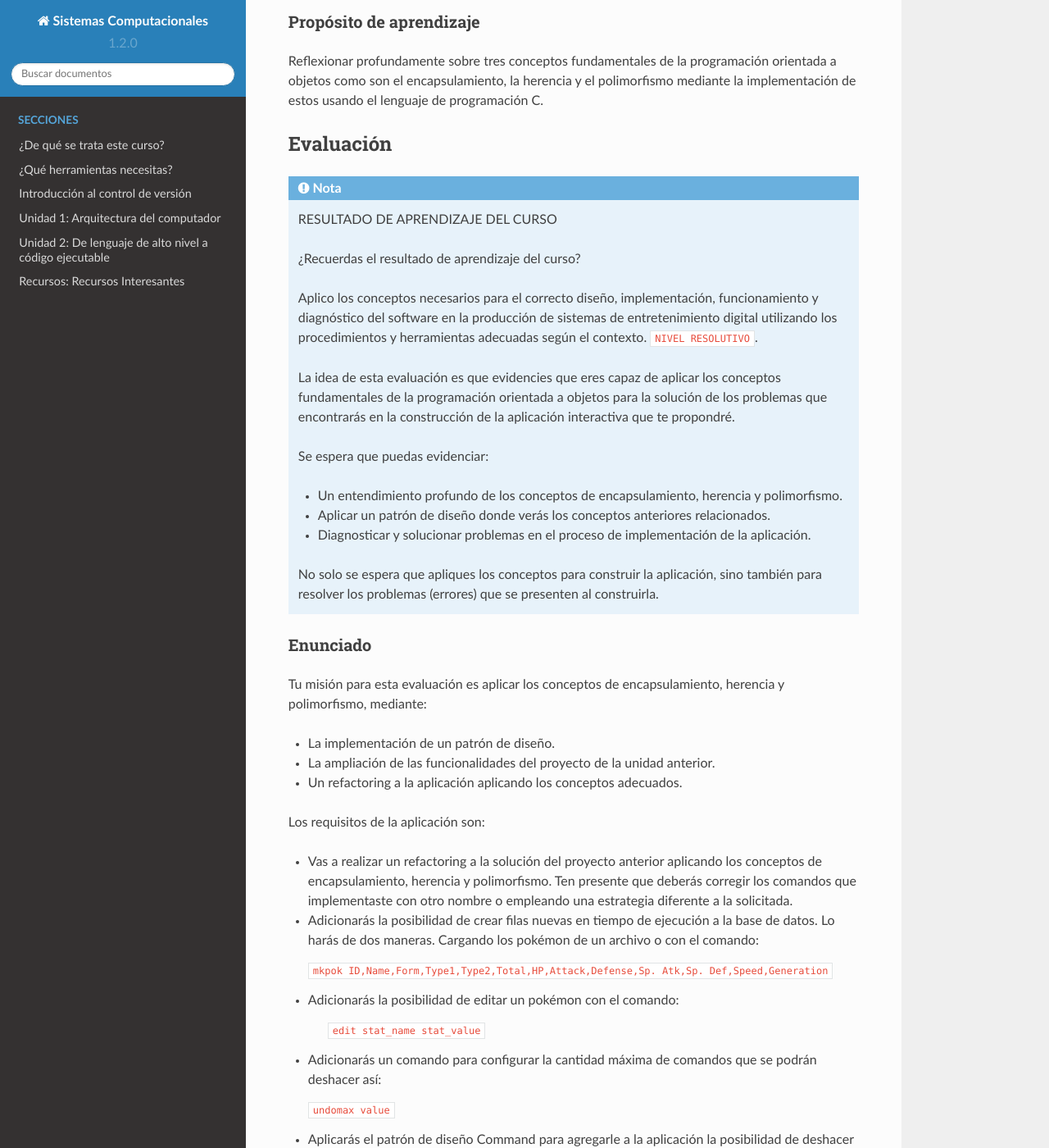
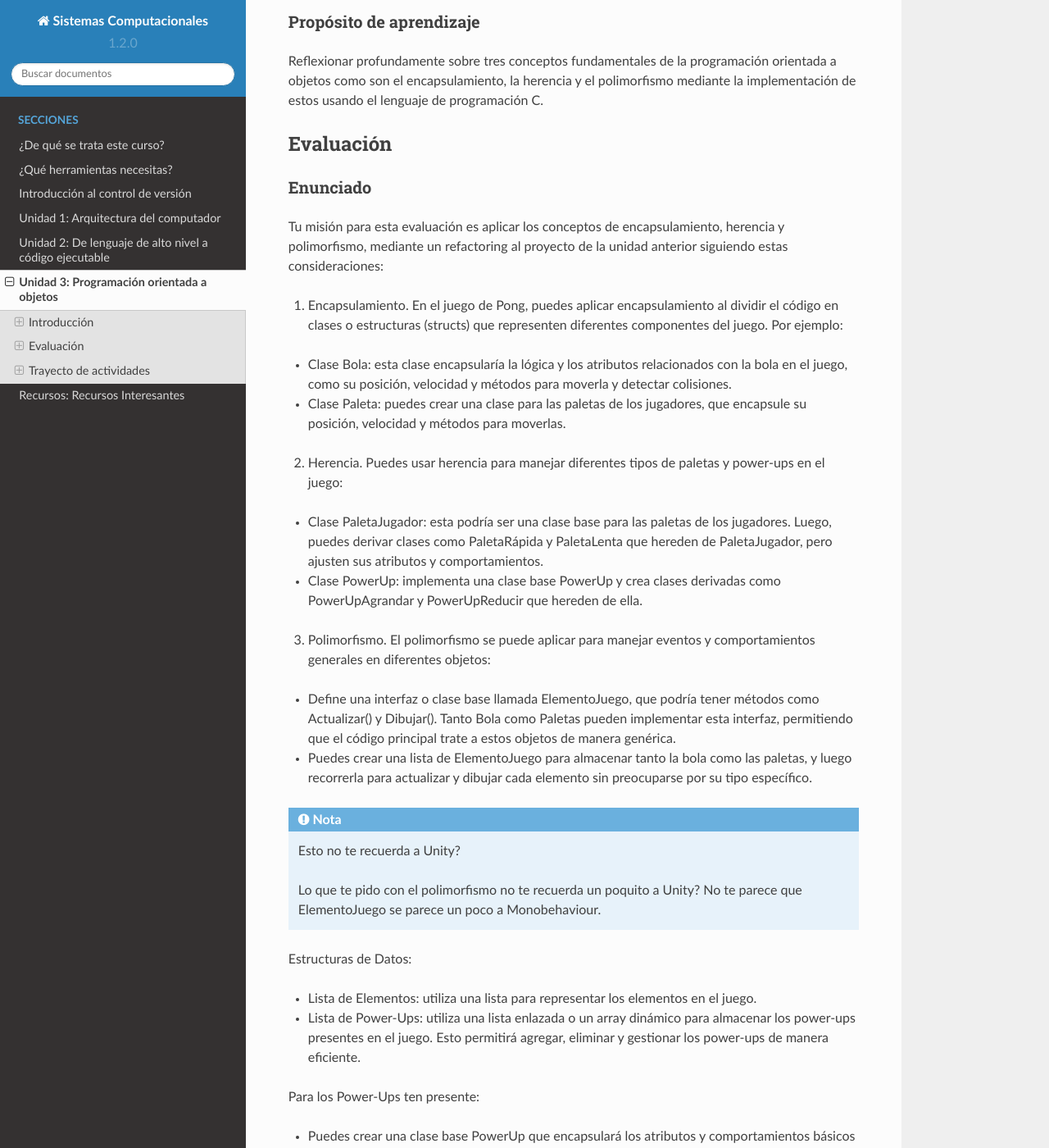
Before and after one commit to juanferfranco/SistemasComputacionales, a Sphinx documentation site: the page built from docs/_unidad3/unidad3.rst, in a window 1280 px wide and 1400 px high, scrolled down 395 px. Shown: the whole window at 82% size. Built offline with Sphinx 7.4.7 and the Read the Docs theme 2.0.0, drawn with Linux system fonts in a browser that asks for light colours; some of the changed text lies outside the part shown.

Commit message:
Add unit 3

```diff
--- a/docs/_unidad3/unidad3.rst
+++ b/docs/_unidad3/unidad3.rst
@@ -23,89 +23,105 @@ usando el lenguaje de programación C.
 Evaluación
 -----------------------------------
 
-.. note:: RESULTADO DE APRENDIZAJE DEL CURSO
-
-  ¿Recuerdas el resultado de aprendizaje del curso?
-
-  Aplico los conceptos necesarios para el correcto diseño, implementación,
-  funcionamiento y diagnóstico del software en la producción de sistemas de
-  entretenimiento digital utilizando los procedimientos y herramientas
-  adecuadas según el contexto. ``NIVEL RESOLUTIVO``.
-
-  La idea de esta evaluación es que evidencies que eres capaz de aplicar
-  los conceptos fundamentales de la programación orientada a objetos para la
-  solución de los problemas que encontrarás en la construcción de la
-  aplicación interactiva que te propondré.
-
-  Se espera que puedas evidenciar:
-
-  * Un entendimiento profundo de los conceptos de encapsulamiento, herencia y polimorfismo.
-  * Aplicar un patrón de diseño donde verás los conceptos anteriores relacionados.
-  * Diagnosticar y solucionar problemas en el proceso de implementación de la aplicación.
-
-  No solo se espera que apliques los conceptos para construir la aplicación, sino
-  también para resolver los problemas (errores) que se presenten al construirla.
-
 Enunciado
 ************
 
 Tu misión para esta evaluación es aplicar los conceptos de encapsulamiento, herencia y polimorfismo,
-mediante:
+mediante un refactoring al proyecto de la unidad anterior siguiendo estas consideraciones:
 
-* La implementación de un patrón de diseño.
-* La ampliación de las funcionalidades del proyecto de la unidad anterior.
-* Un refactoring a la aplicación aplicando los conceptos adecuados.
+1. Encapsulamiento. En el juego de Pong, puedes aplicar encapsulamiento al dividir el código en clases o
+   estructuras (structs) que representen diferentes componentes del juego. Por ejemplo:
 
-Los requisitos de la aplicación son:
+* Clase Bola: esta clase encapsularía la lógica y los atributos relacionados con la bola en
+  el juego, como su posición, velocidad y métodos para moverla y detectar colisiones.
+* Clase Paleta: puedes crear una clase para las paletas de los jugadores, que encapsule su
+  posición, velocidad y métodos para moverlas.
 
-* Vas a realizar un refactoring a la solución del proyecto anterior aplicando los conceptos
-  de encapsulamiento, herencia y polimorfismo. Ten presente que deberás corregir los comandos
-  que implementaste con otro nombre o empleando una estrategia diferente a la solicitada.
-* Adicionarás la posibilidad de crear filas nuevas en tiempo de ejecución a la base de datos.
-  Lo harás de dos maneras. Cargando los pokémon de un archivo o con el comando:
+2. Herencia. Puedes usar herencia para manejar diferentes tipos de paletas y power-ups en el juego:
 
-  ``mkpok ID,Name,Form,Type1,Type2,Total,HP,Attack,Defense,Sp. Atk,Sp. Def,Speed,Generation``
+* Clase PaletaJugador: esta podría ser una clase base para las paletas de los jugadores.
+  Luego, puedes derivar clases como PaletaRápida y PaletaLenta que hereden de PaletaJugador,
+  pero ajusten sus atributos y comportamientos.
+* Clase PowerUp: implementa una clase base PowerUp y crea clases derivadas como
+  PowerUpAgrandar y PowerUpReducir que hereden de ella.
 
-* Adicionarás la posibilidad de editar un pokémon con el comando:
+3. Polimorfismo. El polimorfismo se puede aplicar para manejar eventos y comportamientos
+   generales en diferentes objetos:
 
-    ``edit stat_name stat_value``
+* Define una interfaz o clase base llamada ElementoJuego, que podría tener métodos como
+  Actualizar() y Dibujar(). Tanto Bola como Paletas pueden implementar esta interfaz,
+  permitiendo que el código principal trate a estos objetos de manera genérica.
+* Puedes crear una lista de ElementoJuego para almacenar tanto la bola como las paletas,
+  y luego recorrerla para actualizar y dibujar cada elemento sin preocuparse por su tipo específico.
 
-* Adicionarás un comando para configurar la cantidad máxima de comandos que se podrán deshacer así:
+.. nota:: Esto no te recuerda a Unity?
 
-  ``undomax value``
+    Lo que te pido con el polimorfismo no te recuerda un poquito a Unity? No te parece
+    que ElementoJuego se parece un poco a Monobehaviour.
 
-* Aplicarás el patrón de diseño Command para agregarle a la aplicación la posibilidad de deshacer
-  los últimos n comandos:
+Estructuras de Datos:
 
-  ``undo n``
+* Lista de Elementos: utiliza una lista para representar los elementos en el juego.
+* Lista de Power-Ups: utiliza una lista enlazada o un array dinámico para almacenar los
+  power-ups presentes en el juego. Esto permitirá agregar, eliminar y gestionar los power-ups
+  de manera eficiente.
+
+Para los Power-Ups ten presente:
+
+* Puedes crear una clase base PowerUp que encapsulará los atributos y comportamientos
+  básicos de todos los power-ups. Esta clase podría tener métodos como
+  AplicarEfecto() y Desactivar().
+* Define Power-Ups específicos. Deriva clases específicas de PowerUp para representar diferentes
+  tipos de power-ups. Cada clase derivada podría tener atributos adicionales y un
+  comportamiento único cuando se activa.
+
+Generación de Power-Ups:
+
+En tu juego, puedes generar power-ups en momentos específicos (por ejemplo, cuando la bola
+choca con ciertas áreas de la pantalla) o aleatoriamente durante el juego. Cuando se genere un
+power-up, crea una instancia de una de las clases derivadas y configura sus atributos según el
+tipo de efecto que deseas.
+
+Aplicación y Efecto:
+
+Cuando un jugador atrapa un power-up (por ejemplo, al hacer que la paleta colisione
+con el power-up), puedes activar el efecto correspondiente llamando al método
+AplicarEfecto() del power-up.
+
+Temporización y Desactivación:
+
+Al aplicar un efecto, el power-up puede tener una duración limitada. Configura un temporizador
+interno y desactiva el power-up después de cierto tiempo llamando al método Desactivar(). Esto
+podría revertir el efecto o simplemente hacer que el power-up desaparezca.
+
+Gestión de Power-Ups:
+
+Puedes mantener una lista de power-ups activos en el juego. En cada ciclo de actualización del
+juego, verifica si algún power-up ha alcanzado su tiempo límite y desactívalo. Si un power-up
+está activo, actualiza su estado y efecto en cada ciclo.
+
+Al implementar power-ups de esta manera, estarás utilizando herencia para crear diferentes
+tipos de power-ups y polimorfismo para tratarlos de manera genérica mediante la
+clase base PowerUp. Esto permitirá que el juego maneje varios power-ups con distintos efectos
+y duraciones de manera eficiente.
 
 ¿Qué debes entregar?
 **********************
 
-Debes entregar todo lo solicitado en `este <https://classroom.github.com/a/pD6bXkPG>`__ repositorio.
+Debes entregar todo lo solicitado en `este <https://classroom.github.com/a/oMn7-9QN>`__ repositorio.
 
 Entrega:
 
 * El código con la solución del problema.
 * En el README.md explicarás por qué y cómo aplicaste los conceptos de encapsulamiento, herencia
   y polimorfismo a cada aspecto de la solución.
-* Explicarás detalladamente cómo usaste el patrón Command para resolver el problema.
+
 
 Trayecto de actividades
 ------------------------
 
-Para realizar los ejercicios y responder las preguntas del trayecto de actividades
-te voy a crear un repositorio. Es muy importante que evidencies tu avance por el trayecto
-dejando toda la evidencia en el repositorio del proceso.
-
 Ejercicios
 ************
-
-.. warning:: REPOSITORIO PARA EL TRAYECTO DE ACTIVIDADES
-
-    Para la realización de los ejercicios de la unidad te voy a crear
-    `este <https://classroom.github.com/a/NrcyB4P5>`__ repositorio donde puedas
-    experimentar tu solo. Recuerda que la evaluación de la unidad tendrá su propio repositorio. USA CODESPACES.
 
 Ejercicio 1: el concepto de encapsulamiento en C
 ^^^^^^^^^^^^^^^^^^^^^^^^^^^^^^^^^^^^^^^^^^^^^^^^^^
@@ -414,7 +430,7 @@ del ejemplo en C# que puedes encontrar `aquí <https://refactoring.guru/design-p
 
 Ahora te toca a ti:
 
-* Analiza el código y trata de explicarle a tu compañero de trabajo cómo funciona.
-* Analiza en parte de la memoria están los datos y trata de realizar diagramas que
+* Analiza el código y trata de explicarle a otra persona cómo funciona.
+* Analiza en que parte de la memoria están los datos y trata de realizar diagramas que
   relacionen las partes.
 * Trata de decir en una frase CORTA para qué sirve el polimorfismo.
--- a/docs/index.rst
+++ b/docs/index.rst
@@ -17,7 +17,8 @@ Créditos y horas totales del curso: 2 créditos - 96 horas totales
    Introducción al control de versión <_intro/introGit>
    Unidad 1: Arquitectura del computador <_unidad1/unidad1>
    Unidad 2: De lenguaje de alto nivel a código ejecutable <_unidad2/unidad2>
+   Unidad 3: Programación orientada a objetos <_unidad3/unidad3>
    Recursos: Recursos Interesantes <_recursos/recursos>
+
 ..
-   Unidad 3: Programación orientada a objetos <_unidad3/unidad3>
    Unidad 4: Sistema operativo <_unidad4/unidad4>
```
